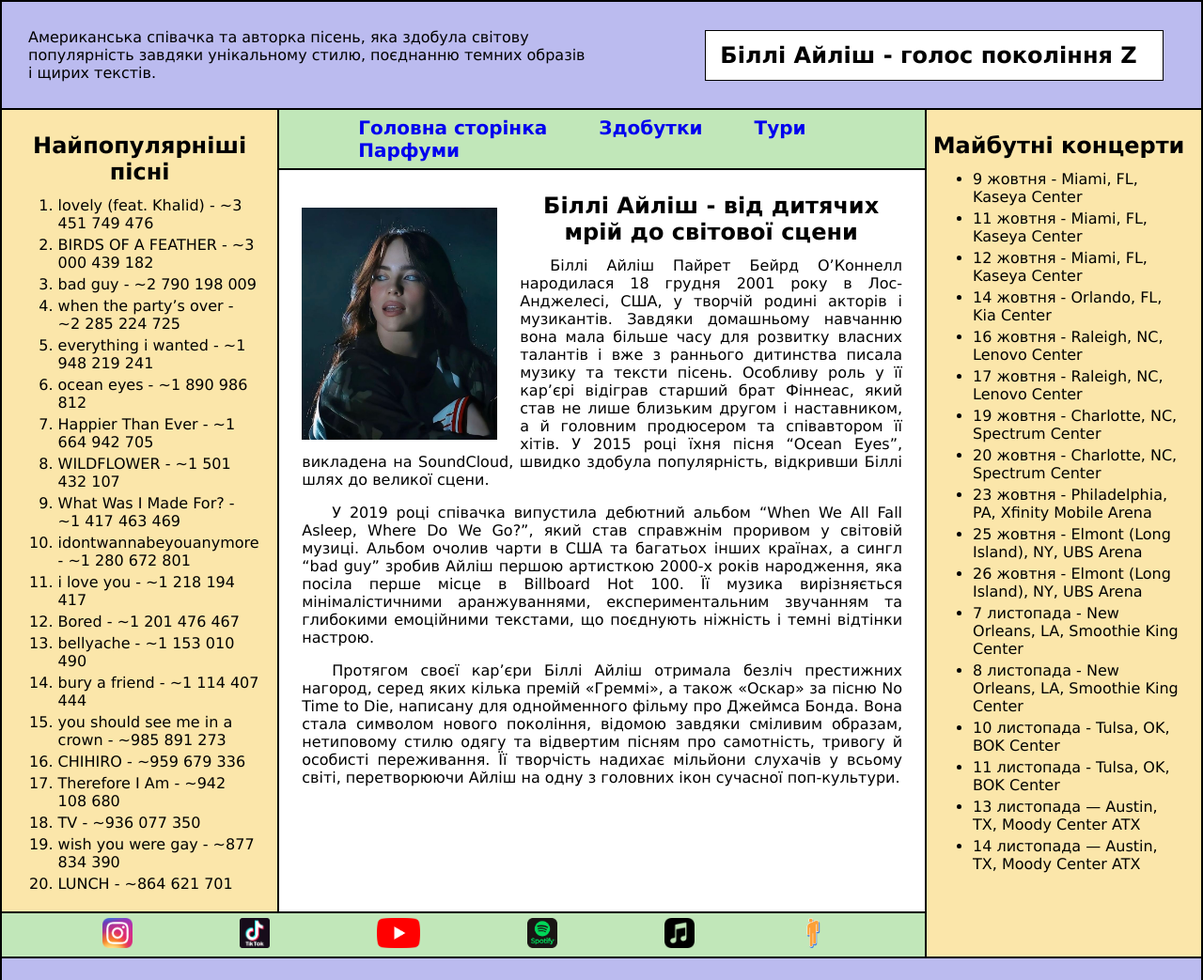
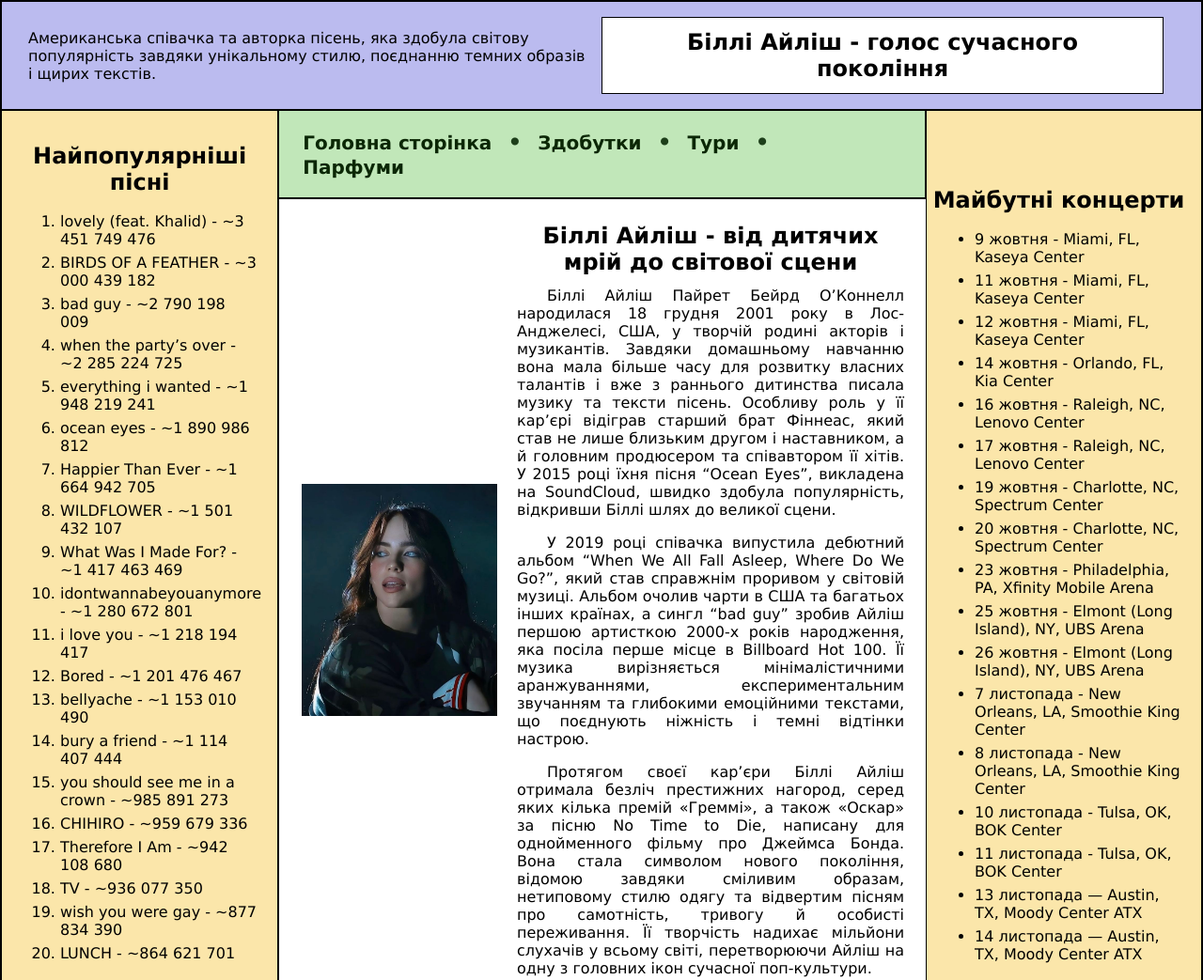
Before and after one commit to angelsit147/web1, a plain HTML site: page index.html in a window 1280 px wide. Shown: the top 1043 px of the page at 94% size. Drawn offline with Linux system fonts and the light colour scheme.

Commit message:
text was centered

```diff
--- a/css/style.css
+++ b/css/style.css
@@ -47,7 +47,6 @@ body {
 }
 
 #page {
-    display: grid;
     grid-template-rows: auto 1fr auto;
     min-height: 97vh;
     height: auto;
@@ -67,7 +66,11 @@ body {
 }
 
 #block35 {
-    grid-template-rows: 4em 1fr;
+    grid-template-rows: auto 1fr;
+}
+
+#block5 {
+    grid-template-columns: 15.5em auto;
 }
 
 #block23456 h2{
@@ -87,8 +90,7 @@ body {
 }
 
 #x, #y {
-    padding: 0.75em;
-    padding-right: 1.5em;
+    padding: 0.75em 1.5em;
     margin-right: 1.5em;
     min-width: 450px;
     width: fit-content;
@@ -106,23 +108,24 @@ body {
 }
 
 #block2 {
-    align-content: top;
-    justify-items: center;
-    padding-top: 1.5em;
+    display: flex;
+    flex-direction: column;
+    justify-content: center;
+    padding-top: 1em;
 }
 
 #block4 {
-    align-content:top;
-    justify-items: center;
+    display: flex;
+    flex-direction: column;
+    justify-content: center;
     padding-left: 5px;
-    padding-top: 1.5em;
+    padding-top: 1em;
 }
 
 #block3 {
     display: flex;
     justify-content: center;
     align-items: center;
-    gap: 5em;
     font-weight: bold;
     font-size: 20px;
 }
@@ -130,19 +133,40 @@ body {
 #block3 ul li{
     display: inline;
     list-style: none;
-    padding: 0.3em 1.2em;
+    padding: 0.3em 0.25em;
+}
+
+#block3 ul {
+    padding-inline-start: 0;
+}
+
+#block3 ul li::after {
+    content: "•";
+    margin-left: 0.75em;
+    font-weight: bold;
+    font-size: 23px;
+    color: rgb(29, 63, 26);
+}
+
+#block3 ul li:last-child::after {
+    content: "";
 }
 
 #block3 ul li a {
+    color: rgb(11, 39, 5);
     text-decoration: none;
 }
 
+#block3 ul li a:visited {
+    color: rgb(76, 90, 79);
+}
+
 #block4 ul li{
-    margin: 4px;
+    margin: 6px;
 }
 
 #block2 ol li{
-    margin: 4px;
+    margin: 6px;
 }
 
 #block6 {
@@ -153,20 +177,48 @@ body {
 }
 #block6 img {
     height: 32px;
+    margin-top: 4px;
 }
 
-#block5 p {
-    margin-bottom: 1em;
-    text-indent: 2em;
+#main {
+    display: flex;
+    flex-direction: column;
+    justify-content: center;
+    padding: 1.5em;
+    padding-left: 0.3em;
 }
 
-#block5 {
+#main p{
+    text-indent: 2em;
+    margin-bottom: 1em;
     text-align: justify;
-    padding: 1.5em;
 }
 
-.float-img {
-    float: left;
-    margin: 1em 1.5em 0.75em 0;
+#main p:last-of-type{
+    margin-bottom: 0;
+}
+
+.div_for_photo {
+    display: flex;
+    align-items: center;
+    justify-content: center;
+    width: fit-content;
+    padding: 1em;
+    padding-left: 1.5em;
+}
+
+.div_for_map {
+    display: flex;
+    align-items: center;
+    justify-content: center;
+    padding: 1em;
+    padding-left: 1.5em;
+}
+
+.img {
+    width: 100%;
+}
+
+.map {
     width: 13em;
 }
--- a/index.html
+++ b/index.html
@@ -13,7 +13,7 @@
                 Американська співачка та авторка пісень, яка здобула світову популярність завдяки унікальному стилю, поєднанню темних образів і щирих текстів.
             </p>
             <div class="white area" id="x">
-                <h2>Біллі Айліш - голос покоління Z</h2>
+                <h2>Біллі Айліш - голос сучасного покоління</h2>
             </div>
         </div>
         <div class="grid" id="block23456">
@@ -53,8 +53,11 @@
                                 <li><a href="html/perfumes.html">Парфуми</a></li>
                             </ul>
                         </div>
-                        <div class="main area" id="block5">
-                            <img src="css/main_photo.png" alt="BillieEilish" class="float-img">
+                        <div class="grid main" id="block5">
+                            <div class="div_for_photo">
+                                <img src="css/main_photo.png" alt="BillieEilish" class="img">
+                            </div>
+                            <div id="main">
                                 <h2>Біллі Айліш - від дитячих мрій до світової сцени</h2>
                                 <p>
                                     Біллі Айліш Пайрет Бейрд О’Коннелл народилася 18 грудня 2001 року в Лос-Анджелесі, США, у творчій родині акторів і музикантів. Завдяки домашньому навчанню вона мала більше часу для розвитку власних талантів і вже з раннього дитинства писала музику та тексти пісень. Особливу роль у її кар’єрі відіграв старший брат Фіннеас, який став не лише близьким другом і наставником, а й головним продюсером та співавтором її хітів. У 2015 році їхня пісня “Ocean Eyes”, викладена на SoundCloud, швидко здобула популярність, відкривши Біллі шлях до великої сцени.
@@ -65,6 +68,7 @@
                                 <p>
                                     Протягом своєї кар’єри Біллі Айліш отримала безліч престижних нагород, серед яких кілька премій «Греммі», а також «Оскар» за пісню No Time to Die, написану для однойменного фільму про Джеймса Бонда. Вона стала символом нового покоління, відомою завдяки сміливим образам, нетиповому стилю одягу та відвертим пісням про самотність, тривогу й особисті переживання. Її творчість надихає мільйони слухачів у всьому світі, перетворюючи Айліш на одну з головних ікон сучасної поп-культури.
                                 </p>
+                            </div>
                         </div>
                     </div>
                 </div>
```
Also changed, not shown: html/awards.html (+6 -2 lines), html/perfumes.html (+7 -3 lines), html/tours.html (+6 -2 lines). Lines whose indentation alone changed are shown as unchanged.
